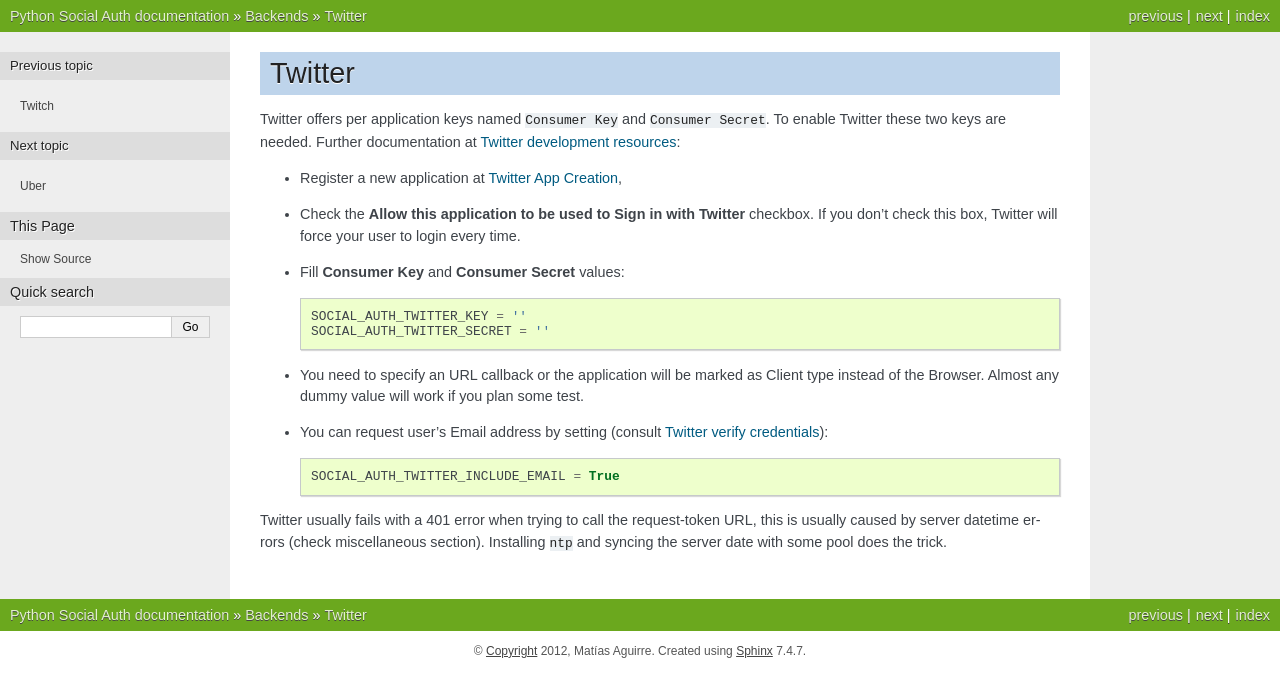
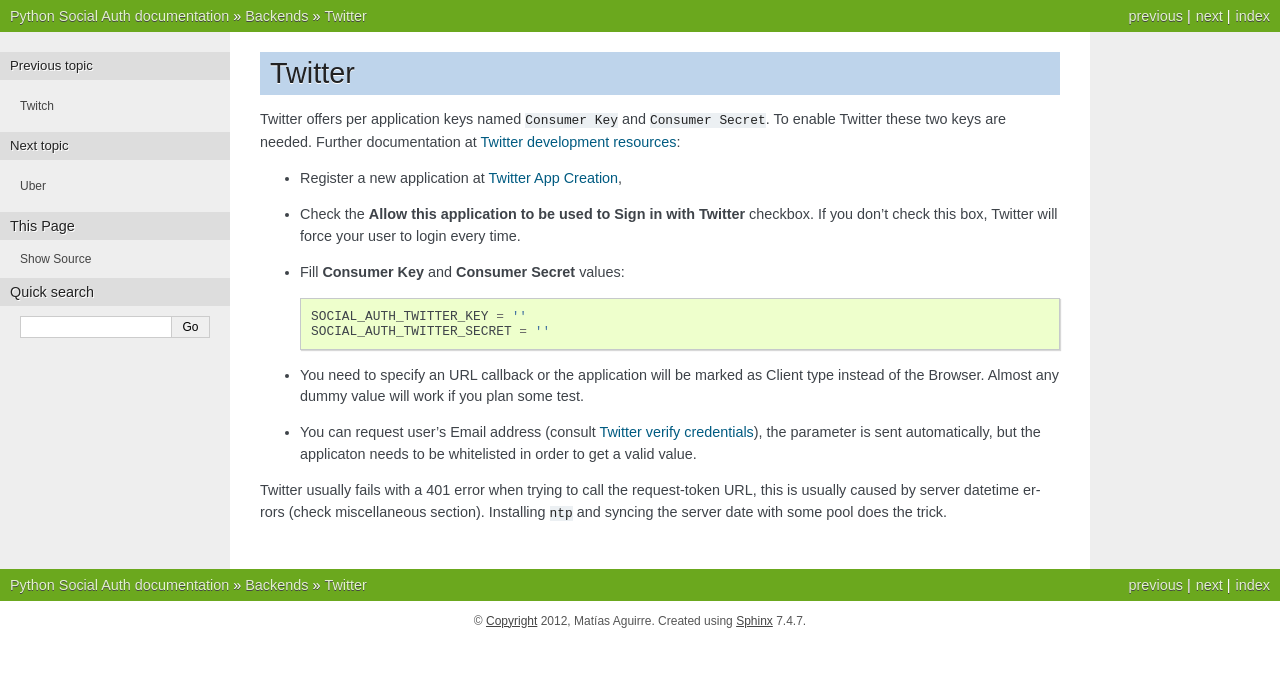
Before and after one commit to omab/python-social-auth, a Sphinx documentation site: the page built from docs/backends/twitter.rst, in a window 1280 px wide. Shown: the top 697 px of the page. Built offline with Sphinx 7.4.7, drawn with Linux system fonts in a browser that asks for light colours.

Commit message:
Update docs

```diff
--- a/docs/backends/twitter.rst
+++ b/docs/backends/twitter.rst
@@ -20,9 +20,9 @@ To enable Twitter these two keys are needed. Further documentation at
   Client type instead of the Browser. Almost any dummy value will work if
   you plan some test.
 
-- You can request user's Email address by setting (consult `Twitter verify credentials`_)::
-
-      SOCIAL_AUTH_TWITTER_INCLUDE_EMAIL = True
+- You can request user's Email address (consult `Twitter verify
+  credentials`_), the parameter is sent automatically, but the
+  applicaton needs to be whitelisted in order to get a valid value.
 
 Twitter usually fails with a 401 error when trying to call the request-token
 URL, this is usually caused by server datetime errors (check miscellaneous
```
Also changed, not shown: 1 other file.
